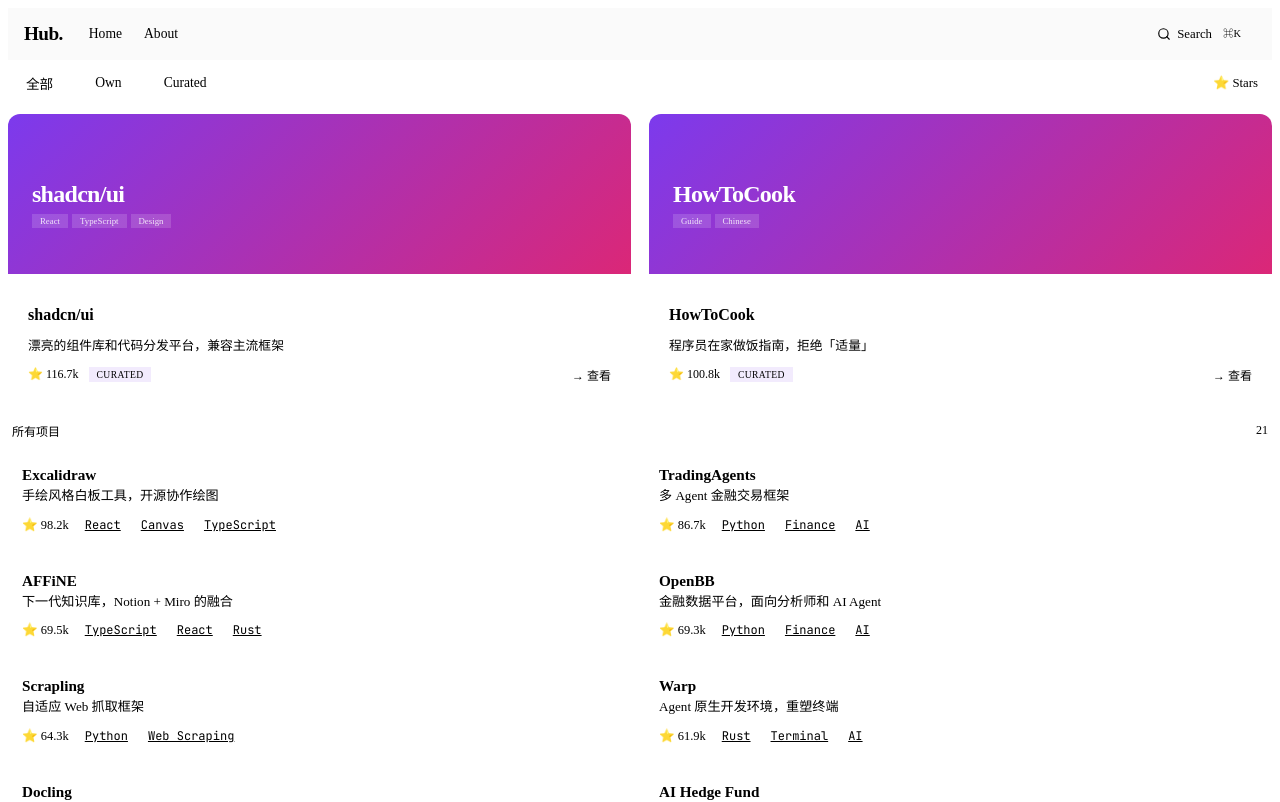
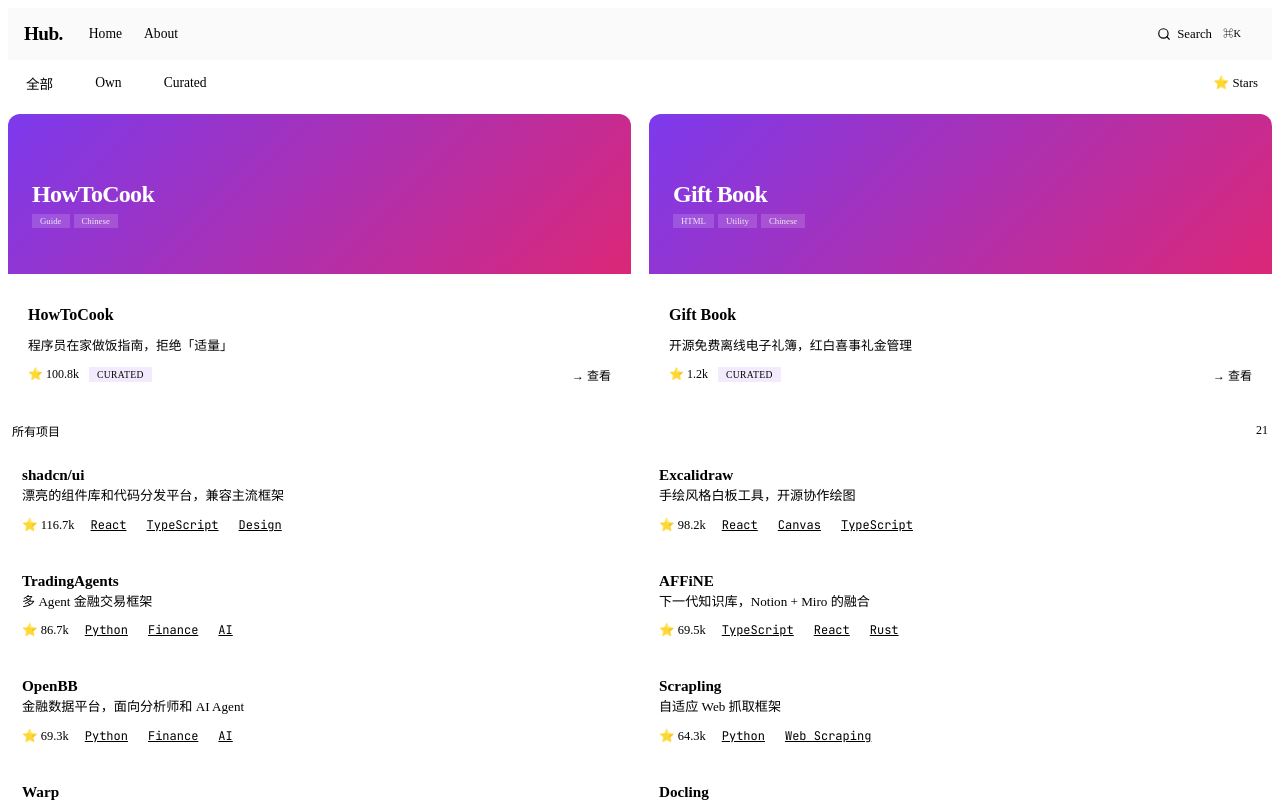
Before and after one commit to pfchai/hub, a Vue app: page /#/ in a window 1280 px wide. Shown: the top 802 px of the page. Built offline with nearby package versions, Linux system fonts and the light colour scheme; the HTML template or start-up script is replaced by a standard one.

Commit message:
feat: set HowToCook + GiftBook as featured, remove stale deployments, respect featured flag

```diff
--- a/src/data/projects.json
+++ b/src/data/projects.json
@@ -29,12 +29,6 @@
     "stars": 98200,
     "url": "https://github.com/excalidraw/excalidraw",
     "addedAt": "2026-01-10",
-    "deployment": {
-      "type": "local",
-      "path": "/excalidraw",
-      "deployedAt": "2026-06-17",
-      "label": "在线白板"
-    },
     "whyRecommend": "最好的开源白板工具之一，API 设计优雅，扩展性强，是学习 React + Canvas 的绝佳参考项目。",
     "highlights": ["手绘风格渲染算法", "实时协作架构 WebSocket + CRDT", "优秀的插件系统设计"]
   },
@@ -61,12 +55,6 @@
     "stars": 35000,
     "url": "https://github.com/slidevjs/slidev",
     "addedAt": "2026-03-01",
-    "deployment": {
-      "type": "local",
-      "path": "/slidev",
-      "deployedAt": "2026-06-17",
-      "label": "演示文稿"
-    },
     "whyRecommend": "彻底改变了开发者做技术分享的方式。PPT 变成了可版本控制、可复用的代码。",
     "highlights": ["Markdown 驱动的工作流", "Vue 组件嵌入演示", "所见即所得编辑"]
   },
@@ -281,6 +269,7 @@
   {
     "id": "how-to-cook",
     "type": "curated",
+    "featured": true,
     "title": "HowToCook",
     "tagline": "程序员在家做饭指南，拒绝「适量」",
     "description": "一份由社区维护的程序员做饭指南。用程序员的方式教你做饭——精确量化、拒绝模糊的「适量」，让每个人都能复现。",
@@ -300,6 +289,7 @@
   {
     "id": "gift-book",
     "type": "curated",
+    "featured": true,
     "title": "Gift Book",
     "tagline": "开源免费离线电子礼簿，红白喜事礼金管理",
     "description": "一款开源免费、完全离线的现代化电子礼簿系统。专为红白喜事设计，提供高效录入、Excel/PDF 专业报表导出的一站式礼金管理方案。",
--- a/src/views/ListView.vue
+++ b/src/views/ListView.vue
@@ -65,8 +65,16 @@
   resetFilters,
 } = useProjects()
 
-const featuredProjects = computed(() => filteredProjects.value.slice(0, 2))
-const remainingProjects = computed(() => filteredProjects.value.slice(2))
+const featuredProjects = computed(() => {
+  const featured = filteredProjects.value.filter((p) => p.featured)
+  return featured.length > 0
+    ? featured.slice(0, 2)
+    : filteredProjects.value.slice(0, 2)
+})
+const remainingProjects = computed(() => {
+  const featuredIds = new Set(featuredProjects.value.map((p) => p.id))
+  return filteredProjects.value.filter((p) => !featuredIds.has(p.id))
+})
 
 const route = useRoute()
 
```
